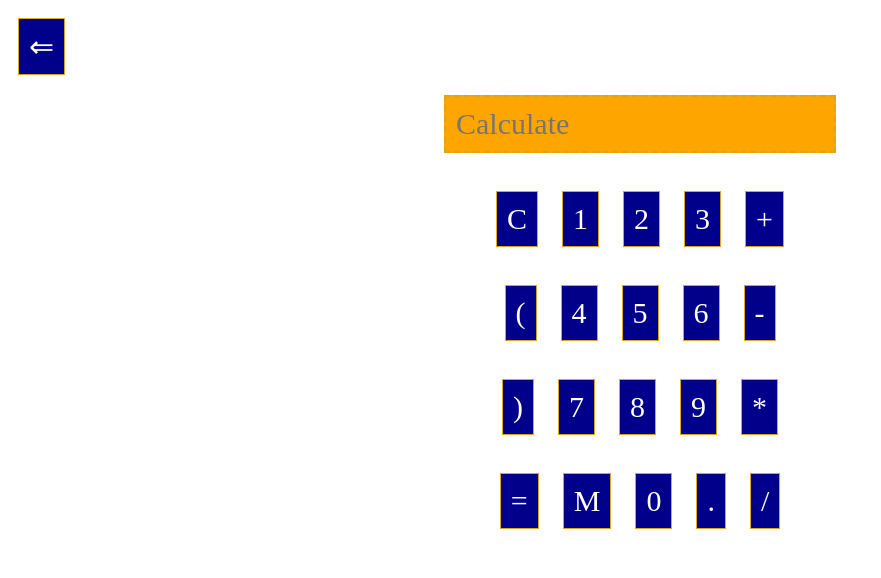
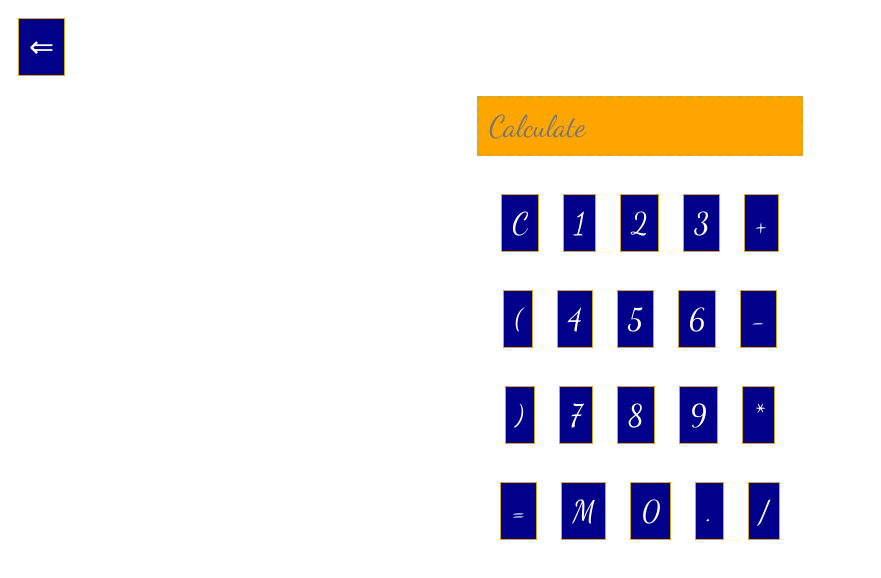
Before and after one commit to Kesava1995/Calculator-DocKube, a plain HTML site: page simple.html in a window 1280 px wide. Shown: the whole page, without its empty margins (0-881 px from the left). Drawn offline with Linux system fonts and the light colour scheme.

Commit message:
Update simple.html

```diff
--- a/simple.html
+++ b/simple.html
@@ -1,5 +1,6 @@
 <html>
 <head>
+<link href="https://fonts.googleapis.com/css2?family=Dancing+Script:wght@400;700&display=swap" rel="stylesheet">
 <title>
 CALCULATOR
 </title>
@@ -20,7 +21,7 @@ color:white;
 background-color:darkblue;
 border:1px solid goldenrod;
 font-size:30px;
-font-family:Monotype Corsiva;
+font-family: 'Dancing Script';
 }
 input:hover{
 border:1px solid yellow;
```
